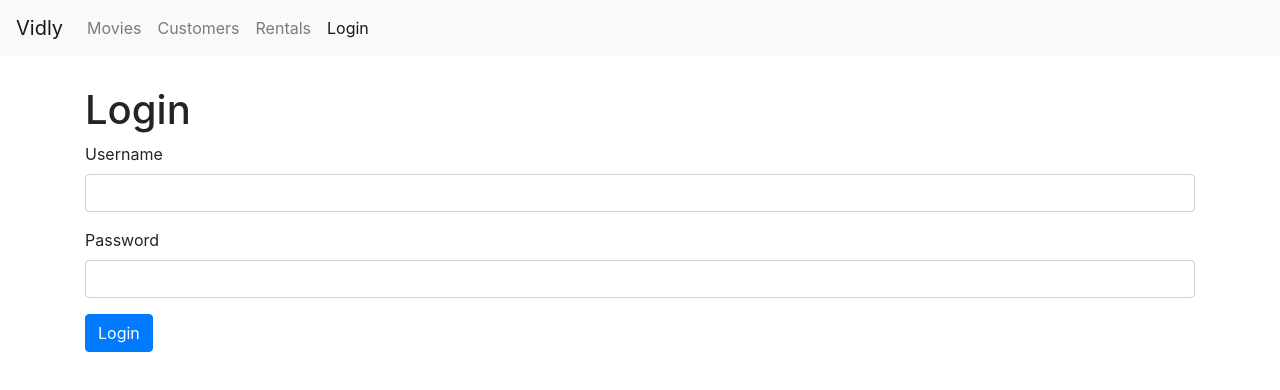
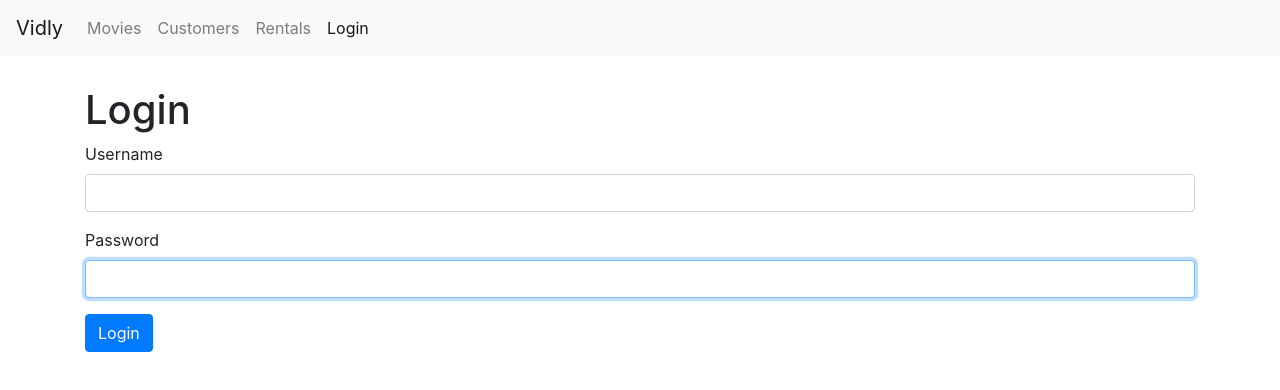
Before and after one commit to PabloYza/Vidly, a React (Create React App) app: page /login in a window 1280 px wide. Shown: the top 390 px of the page. Built offline with nearby package versions, Linux system fonts and the light colour scheme.

Commit message:
Handling formInputs

```diff
--- a/src/components/loginForm.js
+++ b/src/components/loginForm.js
@@ -1,27 +1,55 @@
 import React, { Component } from 'react';
 
 class LoginForm extends Component {
+  state = {
+    account: {username: '', password: ''}
+  }
+
   handleSubmit = e => {
     //prevent the FullPage Reload
     e.preventDefault();
 
     //call the server
     console.log('Submitted');
-  }
+  };
 
+  handleChange = ({currentTarget: input}) => {
+    const account = {...this.state.account};
+    account[input.name] = input.value;
+    this.setState({ account });
+  };
 
   render() {
+    const { account } = this.state;
+
     return (
       <div>
         <h1>Login</h1>
         <form onSubmit={this.handleSubmit} >
           <div className='form-group'>
             <label htmlFor='username'>Username</label>
-            <input id='username' type='text' className='form-control'></input>
+            <input
+              autoFocus
+              onChange={this.handleChange}
+              value={account.username}
+              name='username'
+              id='username'
+              type='text'
+              className='form-control'
+            />
           </div>
           <div className='form-group'>
             <label htmlFor='password'>Password</label>
-            <input id='password' type='text' className='form-control'></input>
+            <input
+            /* This class will focus the input box when clicked */
+              autoFocus
+              onChange={this.handleChange}
+              value={account.password}
+              name='password'
+              id='password'
+              type='text'
+              className='form-control'
+            />
           </div>
           <button className='btn btn-primary'>Login</button>
         </form>
@@ -31,3 +59,8 @@ class LoginForm extends Component {
 }
 
 export default LoginForm;
+
+/* If we want to access a DOM Element (username - in this case) we need to give it a refence
+username = React.createRef();
+To store it -  const Username = this.username.current.(attribute we want to access)
+*/
```
